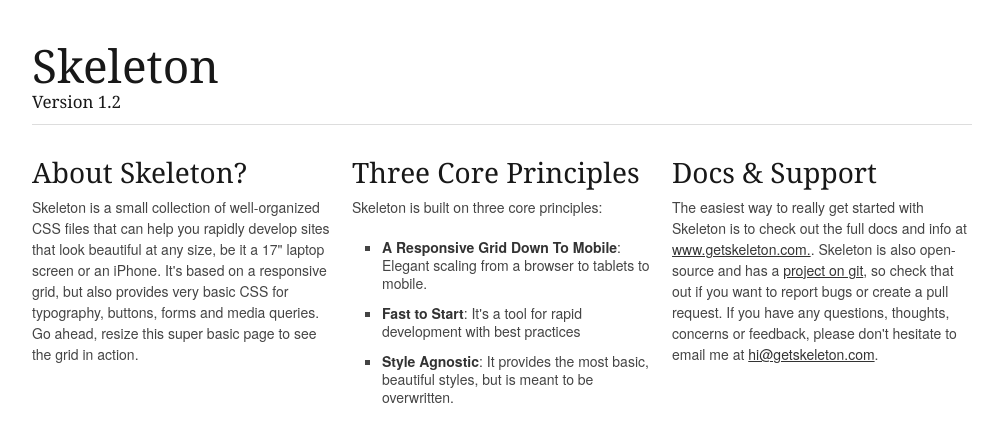
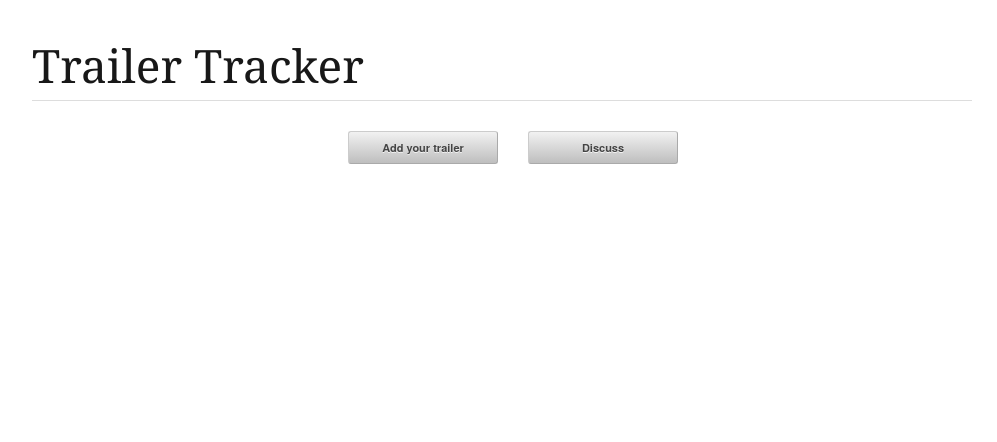
Before and after one commit to tlevine/trailer-tracker, a plain HTML site: page static/index.html in a window 1280 px wide. Shown: the whole page, without its empty margins (138-1135 px from the left). Drawn offline with Linux system fonts and the light colour scheme.

Commit message:
homepage

```diff
--- a/static/index.html
+++ b/static/index.html
@@ -8,9 +8,9 @@
 	<!-- Basic Page Needs
   ================================================== -->
 	<meta charset="utf-8">
-	<title>Your Page Title Here :)</title>
-	<meta name="description" content="">
-	<meta name="author" content="">
+	<title>Trailer Tracker</title>
+	<meta name="description" content="Informing and connecting people around the resale of over 150,000 potentially hazardous FEMA trailers">
+	<meta name="author" content="Nick Shapiro and Thomas Levine">
 
 	<!-- Mobile Specific Metas
   ================================================== -->
@@ -45,28 +45,15 @@
 
 	<div class="container">
 		<div class="sixteen columns">
-			<h1 class="remove-bottom" style="margin-top: 40px">Skeleton</h1>
-			<h5>Version 1.2</h5>
+			<h1 class="remove-bottom" style="margin-top: 40px">Trailer Tracker</h1>
 			<hr />
 		</div>
-		<div class="one-third column">
-			<h3>About Skeleton?</h3>
-			<p>Skeleton is a small collection of well-organized CSS files that can help you rapidly develop sites that look beautiful at any size, be it a 17" laptop screen or an iPhone. It's based on a responsive grid, but also provides very basic CSS for typography, buttons, forms and media queries. Go ahead, resize this super basic page to see the grid in action.</p>
-		</div>
-		<div class="one-third column">
-			<h3>Three Core Principles</h3>
-			<p>Skeleton is built on three core principles:</p>
-			<ul class="square">
-				<li><strong>A Responsive Grid Down To Mobile</strong>: Elegant scaling from a browser to tablets to mobile.</li>
-				<li><strong>Fast to Start</strong>: It's a tool for rapid development with best practices</li>
-				<li><strong>Style Agnostic</strong>: It provides the most basic, beautiful styles, but is meant to be overwritten.</li>
-			</ul>
-		</div>
-		<div class="one-third column">
-			<h3>Docs &amp; Support</h3>
-			<p>The easiest way to really get started with Skeleton is to check out the full docs and info at <a href="http://www.getskeleton.com">www.getskeleton.com.</a>. Skeleton is also open-source and has a <a href="https://github.com/dhgamache/skeleton">project on git</a>, so check that out if you want to report bugs or create a pull request. If you have any questions, thoughts, concerns or feedback, please don't hesitate to email me at <a href="mailto:hi@getskeleton.com">hi@getskeleton.com</a>.</p>
-		</div>
-
+        <div class="three columns offset-by-five">
+            <a href="#" class="button">Add your trailer</a>
+        </div>
+        <div class="three columns">
+            <a href="#" class="button">Discuss</a>
+        </div>
 	</div><!-- container -->
 
 
--- a/static/stylesheets/layout.css
+++ b/static/stylesheets/layout.css
@@ -16,6 +16,7 @@
 
 /* #Site Styles
 ================================================== */
+.button { width: 80%; margin-left: 10%; margin-right: 10%; text-align: center; }
 
 /* #Page Styles
 ================================================== */
```
